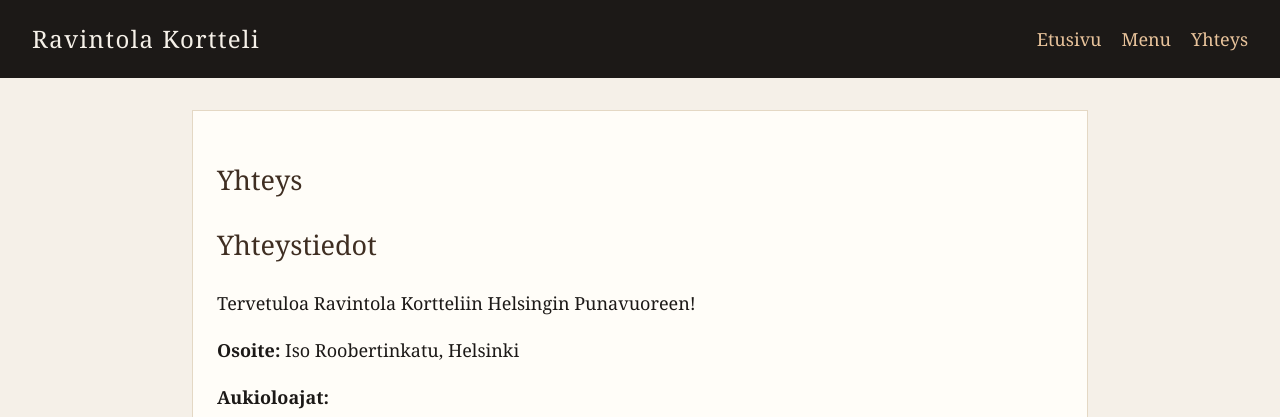
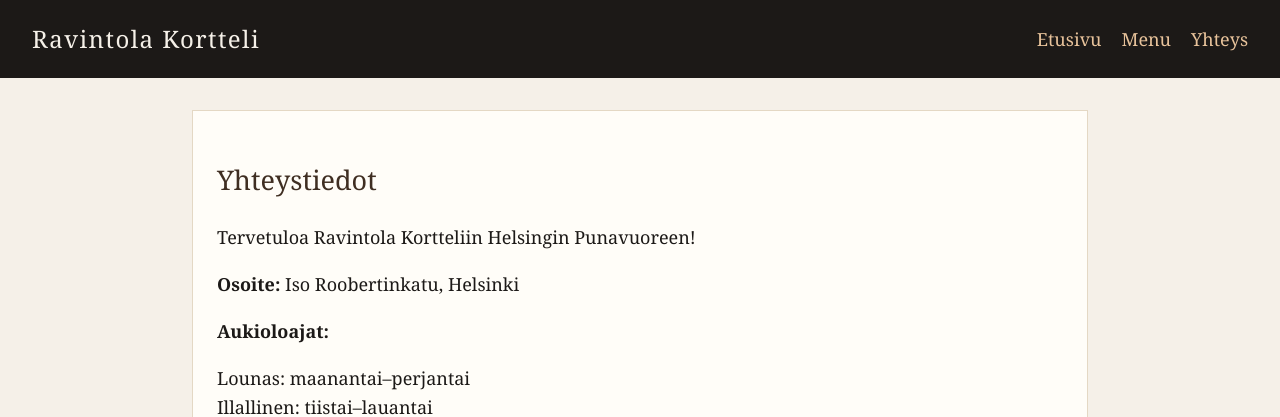
Before and after one commit to AlexHedman/Ravintola-Kortteli, a plain HTML site: page yhteys.html in a window 1280 px wide. Shown: the top 417 px of the page. Drawn offline with Linux system fonts and the light colour scheme.

Commit message:
Change header from 'Yhteys' to 'Yhteystiedot'

```diff
--- a/yhteys.html
+++ b/yhteys.html
@@ -22,8 +22,7 @@
 
   <main>
     <section>
-      <h1>Yhteys</h1>
-      <h2>Yhteystiedot</h2>
+      <h1>Yhteystiedot</h1>
 <p>Tervetuloa Ravintola Kortteliin Helsingin Punavuoreen!</p>
 <p><strong>Osoite:</strong> Iso Roobertinkatu, Helsinki</p>
 <p><strong>Aukioloajat:</strong></p>
```
